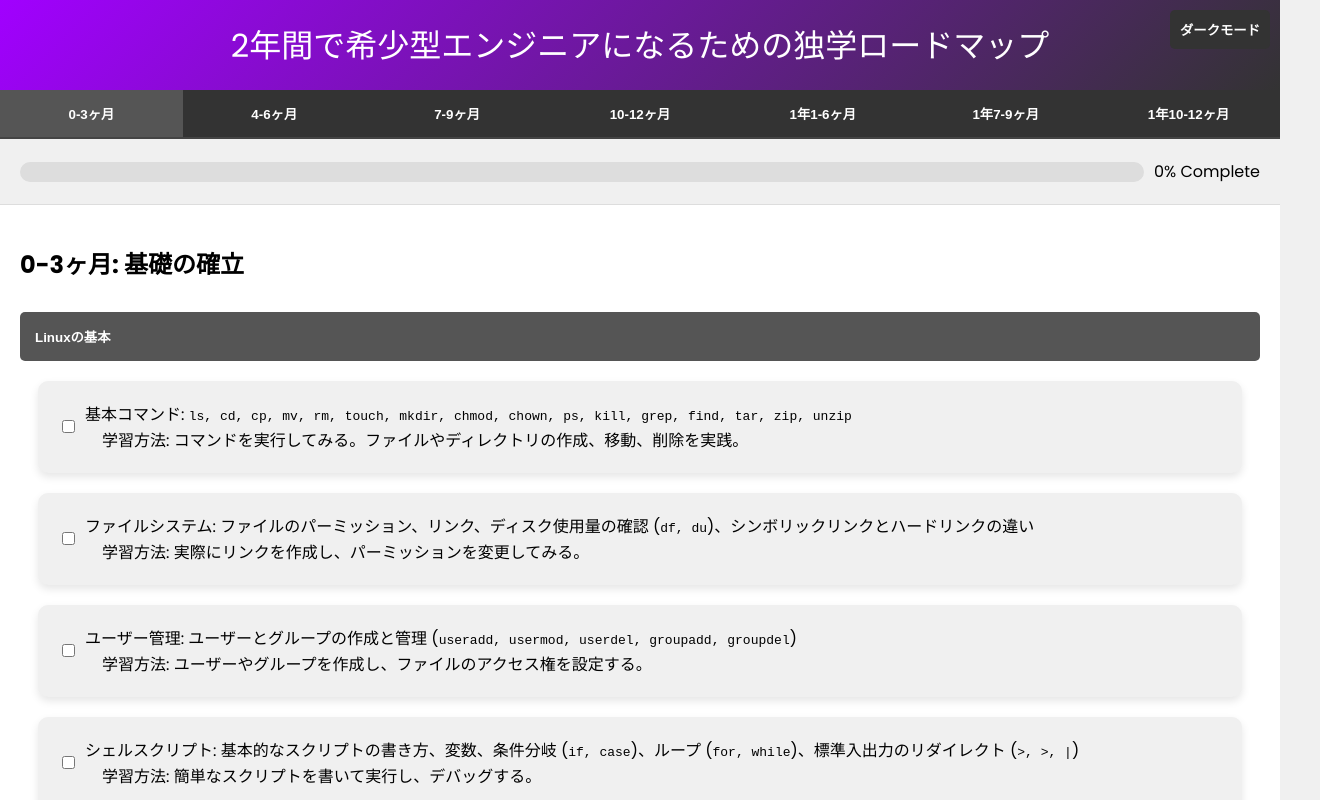
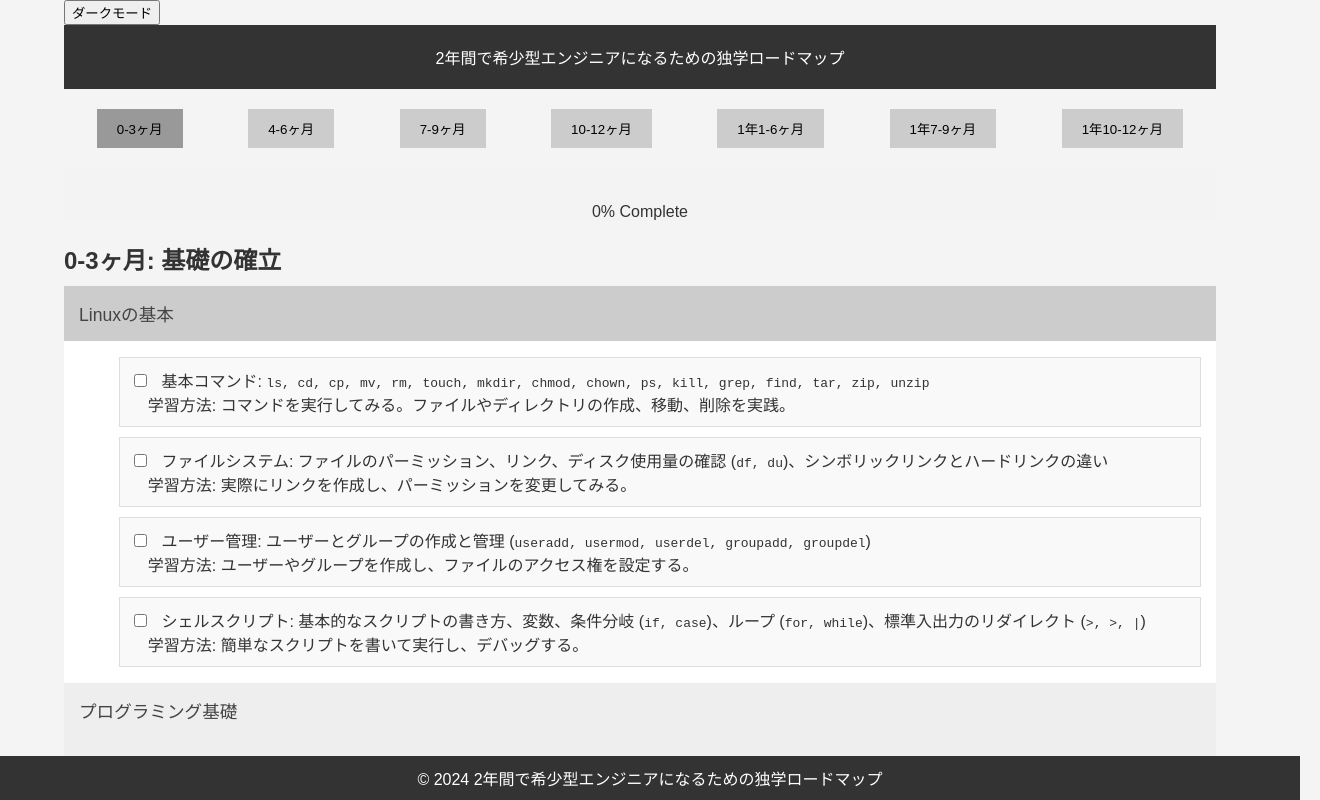
Before and after one commit to Daito369/Roadmap, a plain HTML site: page index.html in a window 1280 px wide. Both pictures are taken after a click on the button "Linuxの基本". Shown: the top 800 px of the page, 1320 px wide, since content can reach past the window. Drawn offline with Linux system fonts and the light colour scheme.

Commit message:
Update style.css

```diff
--- a/style.css
+++ b/style.css
@@ -1,227 +1,176 @@
-/* CSSスタイル */
-@import url('https://fonts.googleapis.com/css2?family=Poppins:wght@300;400;600;700&display=swap');
-:root {
-    --accent-color: #A100FF;
-    --bg-light: #F0F0F0;
-    --bg-dark: #333;
-    --text-light: #FFFFFF;
-    --text-dark: #000000;
-    --progress-bg: #DDD;
-    --progress-fill: #4CAF50;
-    --font-family: 'Poppins', sans-serif;
-    --acc-light: #ff80ff;
-    --acc-dark: #8200ff;
+/* 共通のスタイル */
+body {
+    font-family: Arial, sans-serif;
+    margin: 0;
+    padding: 0;
+    background-color: #f4f4f4;
+    color: #333;
+    transition: background-color 0.3s, color 0.3s;
 }
 
-body {
-    font-family: var(--font-family);
-    margin: 0;
-    padding: 0;
-    background-color: var(--bg-light);
-    color: var(--text-dark);
-    transition: background-color 0.3s, color 0.3s;
-    padding-bottom: 60px; /* フッターの高さに合わせて調整 */
+.container {
+    width: 90%;
+    margin: auto;
+    overflow: hidden;
 }
 
 .header {
-    background: linear-gradient(135deg, var(--accent-color), var(--bg-dark));
-    color: var(--text-light);
+    text-align: center;
     padding: 20px;
-    text-align: center;
-    font-size: 2em;
+    background-color: #333;
+    color: white;
+    margin-bottom: 20px;
 }
 
+.footer {
+    text-align: center;
+    padding: 10px;
+    background-color: #333;
+    color: white;
+    position: fixed;
+    width: 100%;
+    bottom: 0;
+}
+
+/* タブのスタイル */
 .tabs {
     display: flex;
-    overflow-x: auto;
-    background-color: var(--bg-dark);
-    border-bottom: 2px solid #444;
+    justify-content: space-around;
+    margin-bottom: 20px;
 }
 
 .tab {
-    padding: 14px 20px;
+    background-color: #ccc;
+    padding: 10px 20px;
+    border: none;
     cursor: pointer;
-    color: var(--text-light);
-    background-color: var(--bg-dark);
-    border: none;
-    outline: none;
     transition: background-color 0.3s;
-    flex: 1;
-    text-align: center;
-    font-weight: 600;
 }
-.tab:hover, .tab.active {
-    background-color: #555;
+
+.tab.active, .tab:hover {
+    background-color: #999;
 }
+
 .tab-content {
     display: none;
-    padding: 20px;
-    background-color: var(--text-light);
-    color: var(--text-dark);
-    border-top: 1px solid #DDD;
 }
+
 .tab-content.active {
     display: block;
-    animation: fadeIn 1s ease-in-out;
 }
-ul {
-    list-style-type: none;
-    padding: 0;
+
+h2 {
+    font-size: 1.5em;
+    margin-bottom: 10px;
 }
-li {
-    margin: 10px 0;
-    display: flex;
-    align-items: center;
-}
-input[type="checkbox"] {
-    margin-right: 10px;
-}
-.progress-container {
-    display: flex;
-    justify-content: space-between;
-    align-items: center;
-    margin: 20px;
-}
-.progress-bar {
-    width: 100%;
-    background-color: var(--progress-bg);
-    height: 20px;
-    border-radius: 10px;
-    overflow: hidden;
-    position: relative;
-    margin-right: 10px;
-}
-.progress-bar span {
-    display: block;
-    height: 100%;
-    background: linear-gradient(to right, #4B0082, #8A2BE2);
-    transition: width 0.3s;
-}
-.progress-text {
-    white-space: nowrap;
-}
-.theme-toggle {
-    position: absolute;
-    top: 10px;
-    right: 10px;
-    background-color: var(--bg-dark);
-    color: var(--text-light);
-    border: none;
-    padding: 10px;
-    cursor: pointer;
-    border-radius: 5px;
-    font-weight: 600;
-}
-.dark-mode {
-    --bg-light: #333;
-    --bg-dark: #000;
-    --text-light: #F0F0F0;
-    --text-dark: #FFFFFF;
-    --progress-bg: #555;
-    --progress-fill: #A100FF;
-}
-.dark-mode .tab-content {
-    background-color: #1E1E1E;
-    border-top: 1px solid #444;
-}
-.dark-mode .progress-bar {
-    background-color: #444;
-}
-.dark-mode .progress-bar span {
-    background: linear-gradient(to right, #6A0DAD, #9370DB);
-}
-.card {
-    background-color: var(--bg-light);
-    border-radius: 10px;
-    box-shadow: 0 4px 8px rgba(0, 0, 0, 0.1);
-    padding: 20px;
-    margin: 20px 0;
-    transition: transform 0.3s, box-shadow 0.3s;
-    position: relative;
-    overflow: hidden;
-}
-.card::before {
-    content: '';
-    position: absolute;
-    top: 0;
-    left: 0;
-    width: 100%;
-    height: 100%;
-    background: linear-gradient(135deg, var(--accent-color), var(--bg-dark));
-    z-index: 0;
-    opacity: 0;
-    transition: opacity 0.3s;
-}
-.card:hover::before {
-    opacity: 0.1;
-}
-.card:hover {
-    transform: translateY(-10px);
-    box-shadow: 0 8px 16px rgba(0, 0, 0, 0.2);
-}
-.card-content {
-    position: relative;
-    z-index: 1;
-}
+
+/* アコーディオンのスタイル */
 .accordion {
-    background-color: var(--bg-dark);
-    color: var(--text-light);
+    background-color: #eee;
+    color: #444;
     cursor: pointer;
     padding: 15px;
     width: 100%;
     border: none;
     text-align: left;
     outline: none;
-    transition: background-color 0.3s;
-    font-weight: 600;
-    margin-top: 10px;
-    border-radius: 5px;
+    transition: 0.4s;
+    font-size: 1.1em;
 }
+
 .accordion:hover, .accordion.active {
+    background-color: #ccc;
+}
+
+.panel {
+    padding: 0 15px;
+    display: none;
+    background-color: white;
+    overflow: hidden;
+}
+
+.card {
+    list-style: none;
+    margin: 10px 0;
+    padding: 10px;
+    background-color: #f9f9f9;
+    border: 1px solid #ddd;
+}
+
+.card input[type="checkbox"] {
+    margin-right: 10px;
+}
+
+.card label {
+    font-size: 1em;
+    cursor: pointer;
+}
+
+/* プログレスバーのスタイル */
+.progress-container {
+    width: 100%;
+    background-color: #f3f3f3;
+    margin: 20px 0;
+}
+
+.progress-bar {
+    width: 0;
+    height: 30px;
+    background-color: #4caf50;
+    text-align: center;
+    line-height: 30px;
+    color: white;
+    transition: width 0.3s;
+}
+
+.progress-text {
+    text-align: center;
+    margin-top: 5px;
+}
+
+/* ダークモードのスタイル */
+body.dark-mode {
+    background-color: #333;
+    color: #f4f4f4;
+}
+
+body.dark-mode .header,
+body.dark-mode .footer {
+    background-color: #222;
+}
+
+body.dark-mode .tab {
     background-color: #555;
 }
-.panel {
-    padding: 0 18px;
-    background-color: var(--text-light);
-    display: none;
-    overflow: hidden;
-    transition: max-height 0.3s ease-out;
-    color: var(--text-dark);
-    border-radius: 5px;
-}
-.dark-mode .panel {
-    background-color: #1E1E1E;
-    color: var(--text-light);
-}
-.footer {
-    background-color: var(--bg-dark);
-    color: var(--text-light);
-    text-align: center;
-    padding: 20px;
-    position: relative; /* fixedからrelativeに変更 */
-    width: 100%;
-    bottom: 0;
-    left: 0;
+
+body.dark-mode .tab.active,
+body.dark-mode .tab:hover {
+    background-color: #777;
 }
 
-/* Custom Illustrations and Animations */
-.tab-content h2, .tab-content h3 {
-    animation: fadeIn 2s ease-in-out;
+body.dark-mode .accordion {
+    background-color: #555;
+    color: #f4f4f4;
 }
-.task {
-    animation: slideIn 1s ease-in-out;
+
+body.dark-mode .accordion.active,
+body.dark-mode .accordion:hover {
+    background-color: #777;
 }
-@keyframes fadeIn {
-    from { opacity: 0; }
-    to { opacity: 1; }
+
+body.dark-mode .panel {
+    background-color: #444;
 }
-@keyframes slideIn {
-    from { transform: translateX(-20px); opacity: 0; }
-    to { transform: translateX(0); opacity: 1; }
+
+body.dark-mode .card {
+    background-color: #555;
+    border-color: #666;
 }
-h3 {
-    font-size: 1.5em;
-    background: linear-gradient(135deg, #a100ff, #4b0082);
-    -webkit-background-clip: text;
-    -webkit-text-fill-color: transparent;
+
+body.dark-mode .progress-container {
+    background-color: #444;
 }
+
+body.dark-mode .progress-bar {
+    background-color: #2196F3;
+}
```
